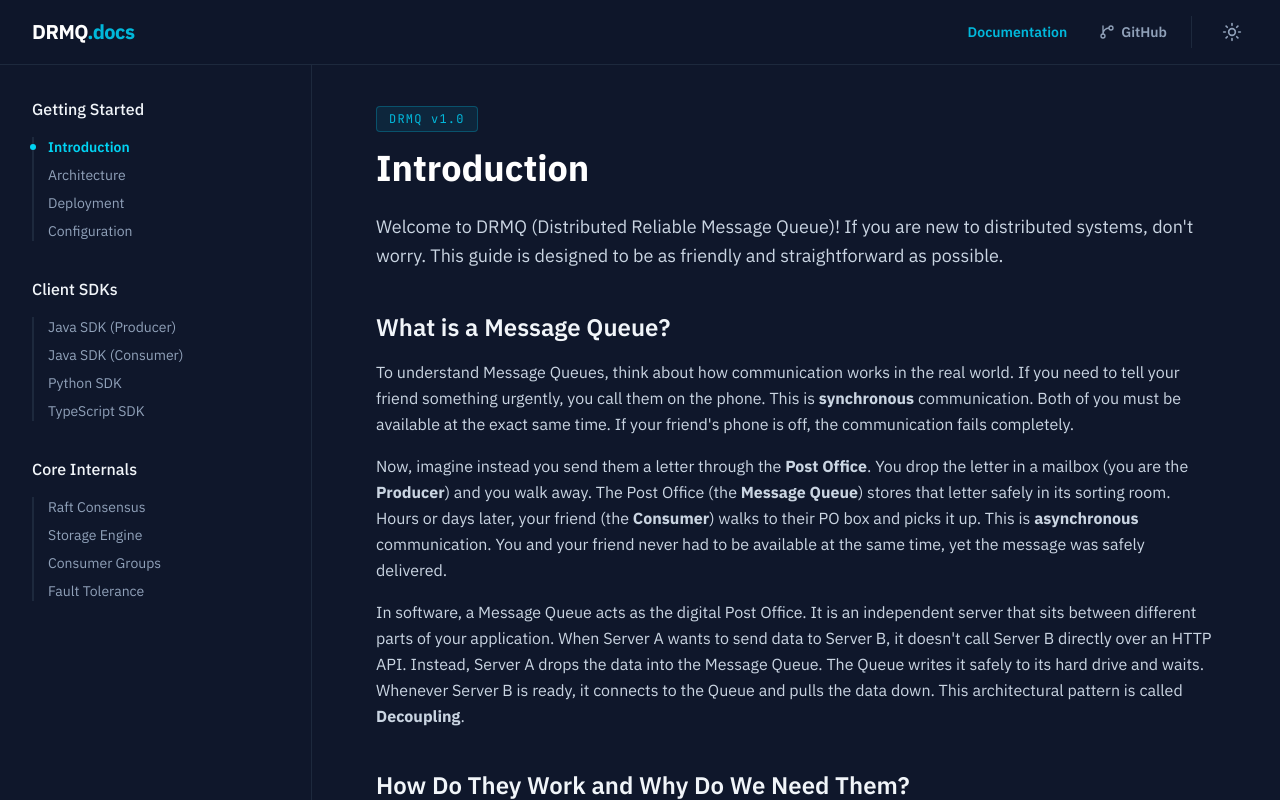
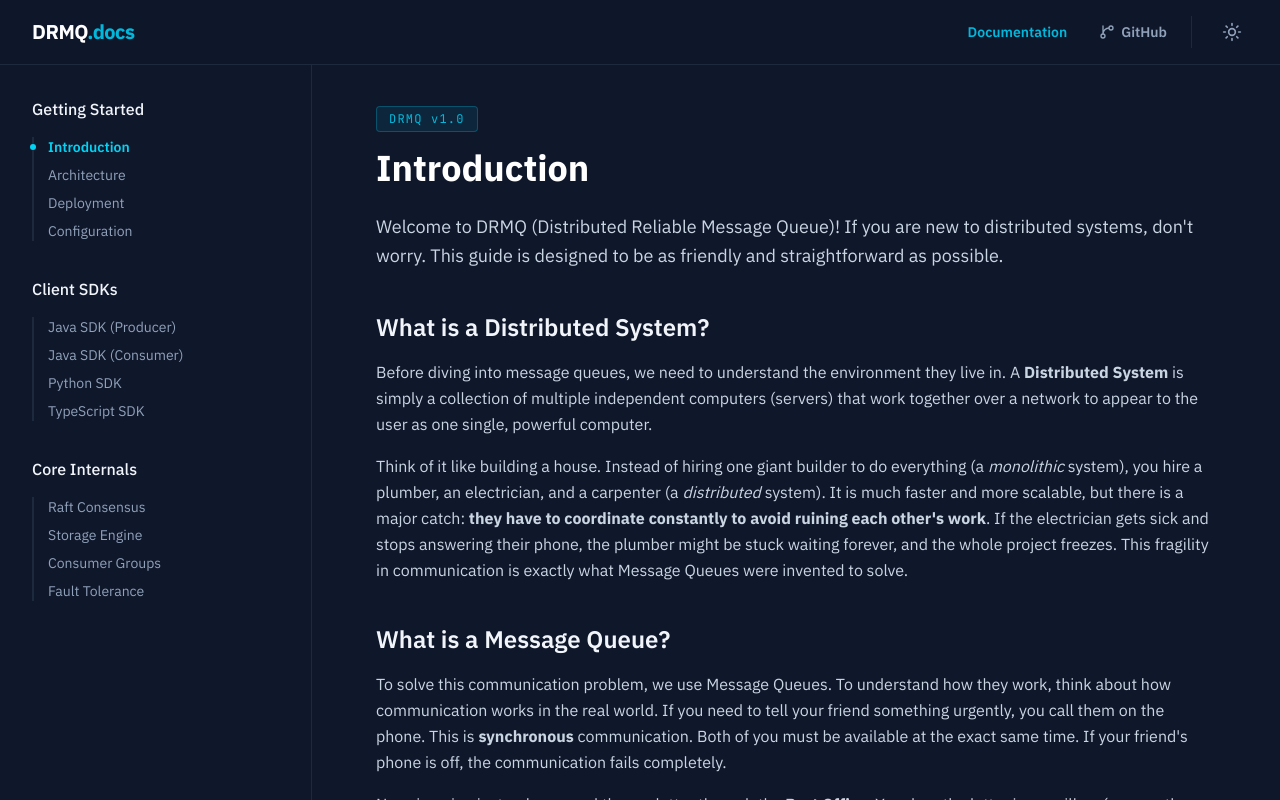
Before and after one commit to samuel025/Drmq-web, a React (Vite) app: page /#/ in a window 1280 px wide. Shown: the top 800 px of the page. Built offline with nearby package versions, Linux system fonts and the light colour scheme.

Commit message:
docs: add explanation of distributed systems to Introduction page

```diff
--- a/src/pages/Introduction.tsx
+++ b/src/pages/Introduction.tsx
@@ -12,9 +12,17 @@ export function Introduction() {
         Welcome to DRMQ (Distributed Reliable Message Queue)! If you are new to distributed systems, don't worry. This guide is designed to be as friendly and straightforward as possible.
       </p>
 
+      <h2 className="text-2xl font-semibold text-slate-100 mt-10 mb-4">What is a Distributed System?</h2>
+      <p className="text-slate-300 mb-4 leading-relaxed">
+        Before diving into message queues, we need to understand the environment they live in. A <strong>Distributed System</strong> is simply a collection of multiple independent computers (servers) that work together over a network to appear to the user as one single, powerful computer.
+      </p>
+      <p className="text-slate-300 mb-8 leading-relaxed">
+        Think of it like building a house. Instead of hiring one giant builder to do everything (a <em>monolithic</em> system), you hire a plumber, an electrician, and a carpenter (a <em>distributed</em> system). It is much faster and more scalable, but there is a major catch: <strong>they have to coordinate constantly to avoid ruining each other's work</strong>. If the electrician gets sick and stops answering their phone, the plumber might be stuck waiting forever, and the whole project freezes. This fragility in communication is exactly what Message Queues were invented to solve.
+      </p>
+
       <h2 className="text-2xl font-semibold text-slate-100 mt-10 mb-4">What is a Message Queue?</h2>
       <p className="text-slate-300 mb-4 leading-relaxed">
-        To understand Message Queues, think about how communication works in the real world. If you need to tell your friend something urgently, you call them on the phone. This is <strong>synchronous</strong> communication. Both of you must be available at the exact same time. If your friend's phone is off, the communication fails completely.
+        To solve this communication problem, we use Message Queues. To understand how they work, think about how communication works in the real world. If you need to tell your friend something urgently, you call them on the phone. This is <strong>synchronous</strong> communication. Both of you must be available at the exact same time. If your friend's phone is off, the communication fails completely.
       </p>
       <p className="text-slate-300 mb-4 leading-relaxed">
         Now, imagine instead you send them a letter through the <strong>Post Office</strong>. You drop the letter in a mailbox (you are the <strong>Producer</strong>) and you walk away. The Post Office (the <strong>Message Queue</strong>) stores that letter safely in its sorting room. Hours or days later, your friend (the <strong>Consumer</strong>) walks to their PO box and picks it up. This is <strong>asynchronous</strong> communication. You and your friend never had to be available at the same time, yet the message was safely delivered.
```
